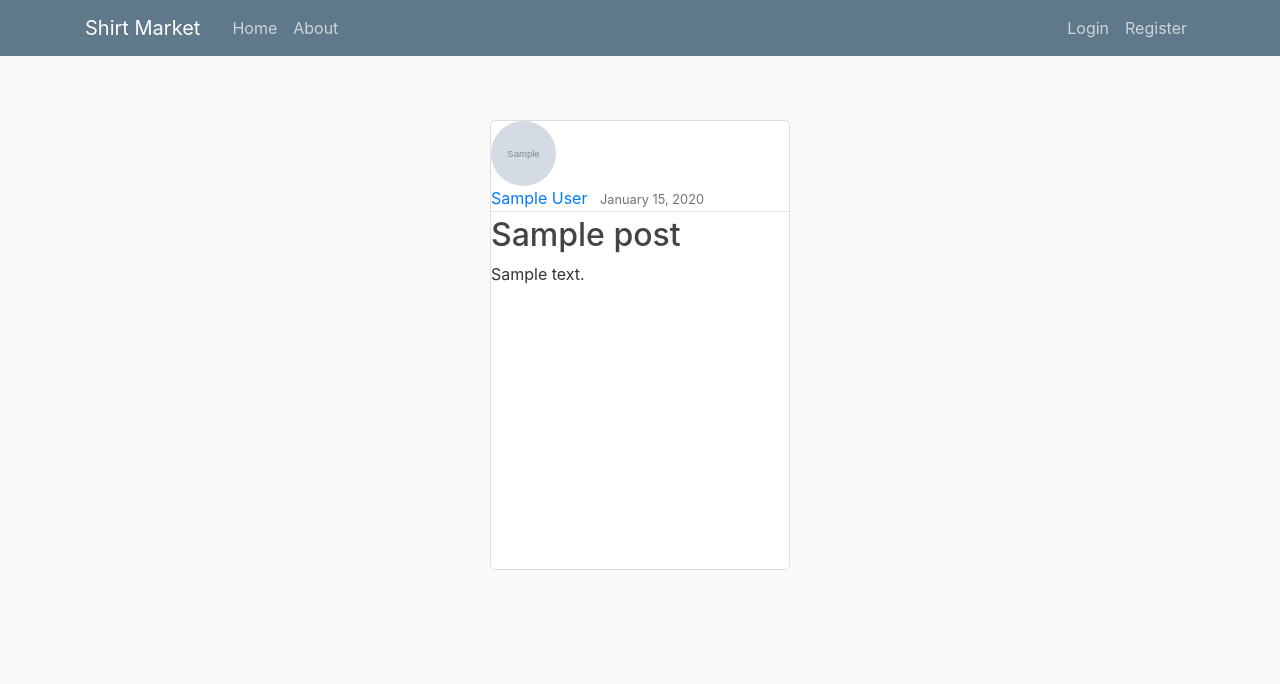
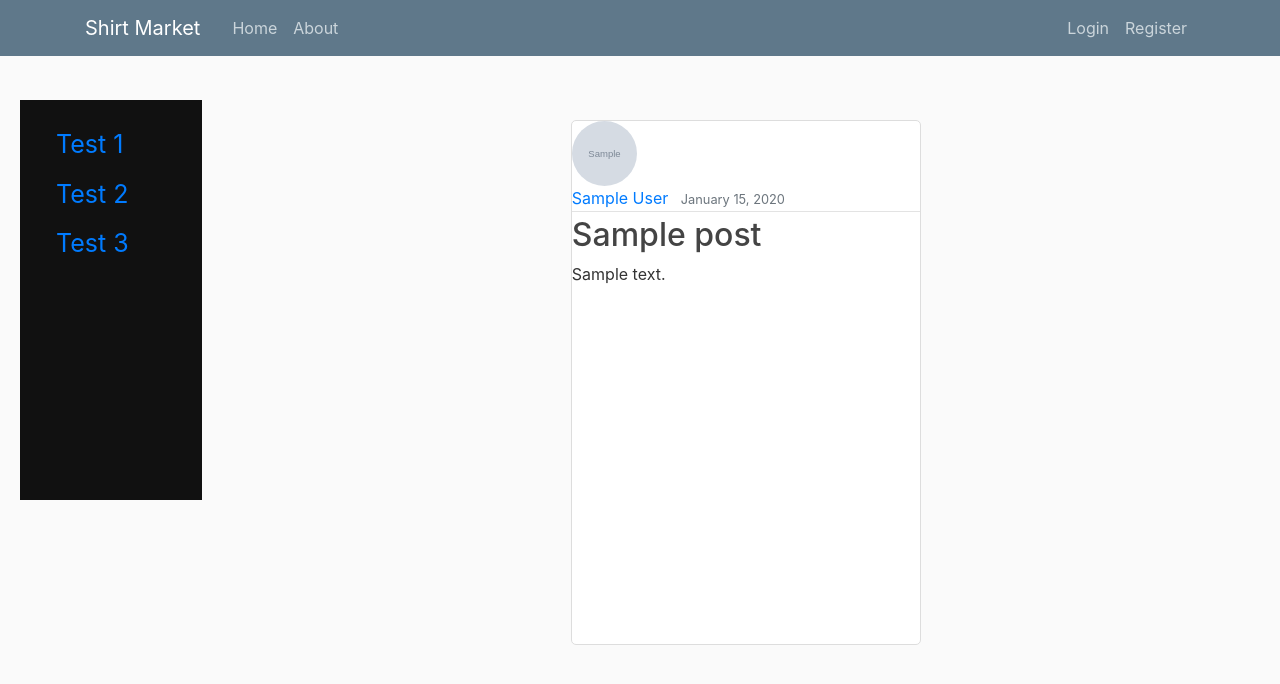
Before and after one commit to seika5/shirtmarket, a Django app: template shirtmarket/market/templates/home.html in a window 1280 px wide. Shown: the top 684 px of the page. Run offline with Django 3.2, Linux system fonts and the light colour scheme; the template is opened without the code that fills it: most values are stand-ins (such as "Sample title", 1, 10 or a date in 2020); grey boxes marked "Sample" are stand-in pictures; some libraries are stand-ins or nearby versions.

Commit message:
added shop sidebar

```diff
--- a/shirtmarket/market/static/market/main.css
+++ b/shirtmarket/market/static/market/main.css
@@ -28,6 +28,10 @@ ul {
   font-weight: 500;
 }
 
+.content {
+  margin: 20px 20px;
+}
+
 .flex-container {
   display: flex;
   flex-direction: row;
@@ -36,9 +40,28 @@ ul {
   flex-wrap: wrap;
 }
 
+.sidebar {
+  height: 400px;
+  min-width: 175px;
+  position: sticky;
+  top: 100px;
+  background-color: #111;
+  overflow-x: hidden;
+  padding-top: 20px;
+  padding-left: 20px;
+}
+
+.sidebar a {
+  padding: 6px 8px 6px 16px;
+  text-decoration: none;
+  font-size: 25px;
+  font: #818181;
+  display: block;
+}
+
 .content-section {
-  width: 300px;
-  height: 450px;
+  width: 350px;
+  height: 525px;
   background: #ffffff;
   border: 1px solid #dddddd;
   border-radius: 5px;
--- a/shirtmarket/market/templates/base.html
+++ b/shirtmarket/market/templates/base.html
@@ -46,7 +46,7 @@
 	  	</nav>
 	</header>
 
-	<main role="main" class="">
+	<main role="main" class="content">
     	{% if messages %}
     		{% for message in messages %}
     			<div class="alert alert-{{ message.tags }}">
--- a/shirtmarket/market/templates/home.html
+++ b/shirtmarket/market/templates/home.html
@@ -1,6 +1,16 @@
 {% extends "base.html" %}
 {% block content %}
+    <div class="row">
+        <div class="col">
+			<div class="sidebar">
+				<a href="#">Test 1</a>
+				<a href="#">Test 2</a>
+				<a href="#">Test 3</a>
+			</div>
+		</div>
+        	<div class="col-md-10">
 		<div class="flex-container">
+
 				{% for post in posts %}
 					<div class="content-section">
 						<img class="rounded-circle article-img" src="{{ post.author.profile.image.url }}">
@@ -14,6 +24,8 @@
 	  					</div>
 					</div>
 				{% endfor %}
+			</div>
+		</div>
 	</div>
 	{% if is_paginated %}
 
--- a/shirtmarket/market/views.py
+++ b/shirtmarket/market/views.py
@@ -9,14 +9,14 @@ class PostListView(ListView):
 	template_name = 'home.html'
 	context_object_name = 'posts'
 	ordering = ['-date_posted']
-	paginate_by = 5
+	paginate_by = 12
 
 class UserPostListView(ListView):
 	model = Post
 	template_name = 'user_posts.html'
 	context_object_name = 'posts'
 	ordering = ['-date_posted']
-	paginate_by = 5
+	paginate_by = 12
 
 	def get_queryset(self):
 		user = get_object_or_404(User, username = self.kwargs.get('username'))
```
Lines whose indentation alone changed are shown as unchanged.
